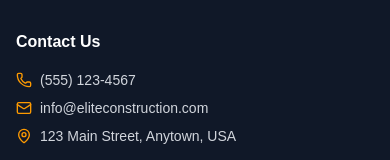
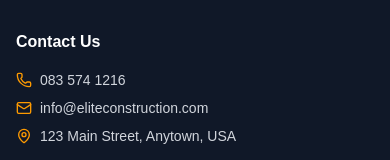
Before and after one commit to tsxepo-web/damaskills-trading, a Next.js app: page / in a window 390 px wide. Shown: the part 6238-6398 px from the top of the page. Built offline with nearby package versions, Linux system fonts and the light colour scheme.

Commit message:
change phone number

```diff
--- a/app/components/Footer.tsx
+++ b/app/components/Footer.tsx
@@ -109,7 +109,7 @@ export default function Footer() {
                   href="tel:+1234567890"
                   className="hover:text-amber-500 transition-colors"
                 >
-                  (555) 123-4567
+                  083 574 1216
                 </a>
               </li>
               <li className="flex items-center gap-2">
--- a/app/components/Header.tsx
+++ b/app/components/Header.tsx
@@ -49,7 +49,7 @@ export default function Header() {
             className="flex items-center gap-2 text-amber-600 hover:text-amber-700 font-semibold"
           >
             <Phone className="h-4 w-4" />
-            (555) 123-4567
+            083 574 1216
           </a>
           <Link
             href="/contact"
```
